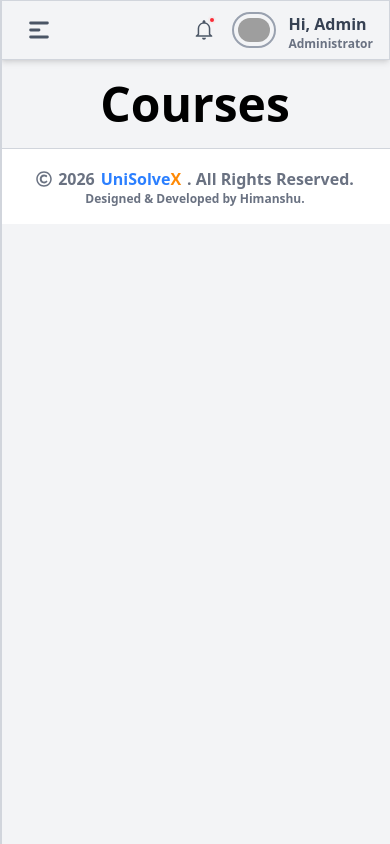
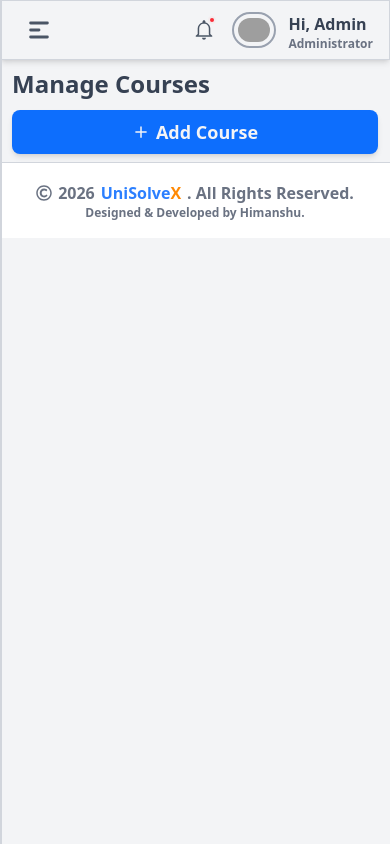
Before and after one commit to Himanshusingh00123/UniSolveX, a React (Vite) app: page /admin/courses in a window 390 px wide. Built offline with nearby package versions, Linux system fonts and the light colour scheme; grey boxes are pictures that could not be loaded.

Commit message:
i design button for course and make it responsive

```diff
--- a/src/Components/Admin/Courses.jsx
+++ b/src/Components/Admin/Courses.jsx
@@ -1,7 +1,19 @@
+import { IoMdAdd } from "react-icons/io";
+
 const Courses = () => {
   return (
     <div>
-      <h1 className="text-5xl font-bold  text-center my-5">Courses</h1>
+      <div className="sm:flex max-sm:flex-col  sm:justify-between items-center sm:py-3 sm:px-4 py-2 px-3">
+        <h1 className="sm:text-3xl text-2xl font-semibold pb-2.5 text-gray-700">
+          Manage Courses
+        </h1>
+        <button
+          className="bg-[#0d6efd] flex justify-center max-sm:w-full  gap-1.5 items-center px-4 py-2  hover:bg-[#0b5ed7] hover:text-white
+          sm:text-base text-lg text-gray-100 font-semibold shadow-md cursor-pointer rounded-lg"
+        >
+          <IoMdAdd className="text-lg  font-bold" /> Add Course
+        </button>
+      </div>
     </div>
   );
 };
```
